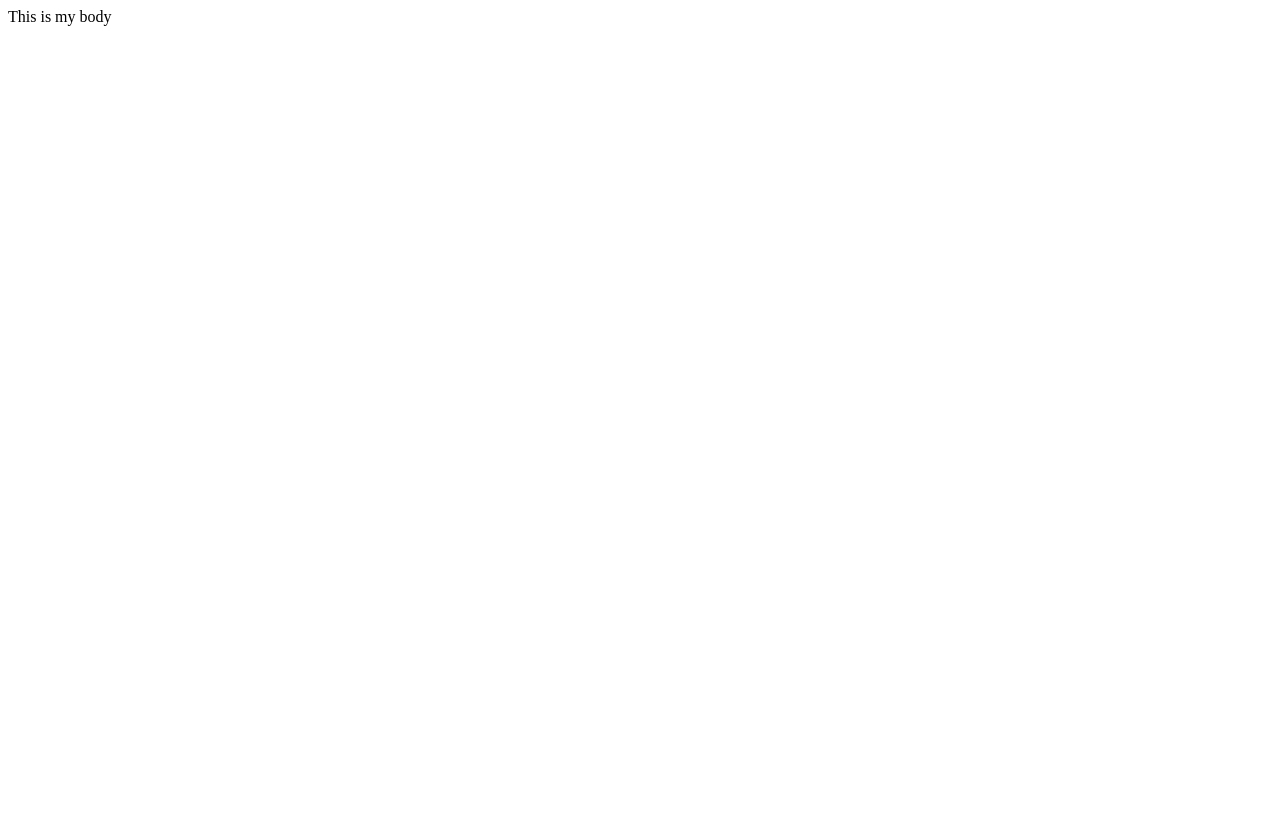
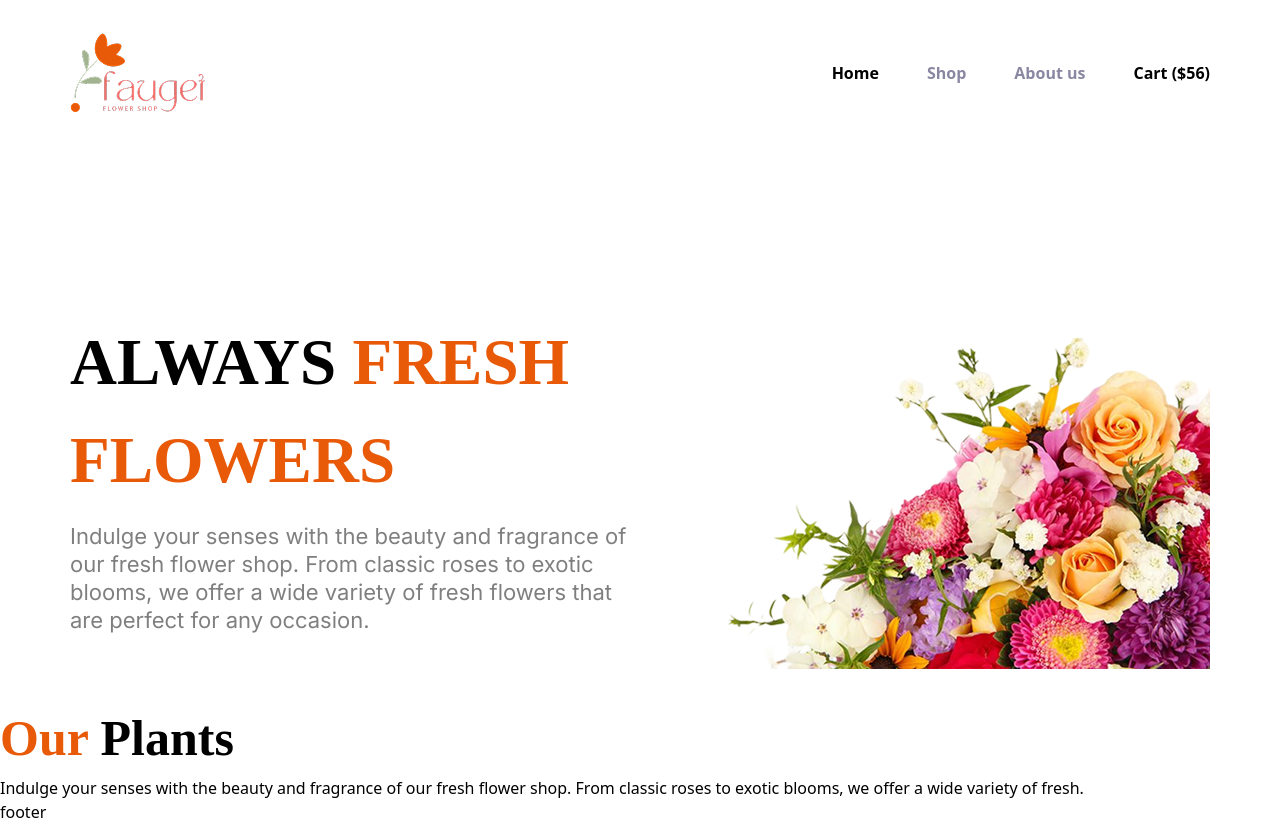
Before and after one commit to Mahedihasan101/practice-tailwind, a plain HTML site: page index.html in a window 1280 px wide. Before the commit the page ends 800 px from the top, so only its background shows below. Drawn offline with nearby package versions, Linux system fonts and the light colour scheme.

Commit message:
tailwind css

```diff
--- a/index.html
+++ b/index.html
@@ -1,11 +1,58 @@
 <!DOCTYPE html>
 <html lang="en">
-<head>
-    <meta charset="UTF-8">
-    <meta name="viewport" content="width=device-width, initial-scale=1.0">
+  <head>
+    <meta charset="UTF-8" />
+    <meta name="viewport" content="width=device-width, initial-scale=1.0" />
+    <link rel="preconnect" href="https://fonts.googleapis.com" />
+    <link rel="preconnect" href="https://fonts.gstatic.com" crossorigin />
+    <link
+      href="https://fonts.googleapis.com/css2?family=Inter:ital,opsz,wght@0,14..32,100..900;1,14..32,100..900&family=Noto+Serif:ital,wght@0,100..900;1,100..900&display=swap"
+      rel="stylesheet"
+    />
+    <script src="https://cdn.jsdelivr.net/npm/@tailwindcss/browser@4"></script>
     <title>Practice tailwaind</title>
-</head>
-<body>
-    This is my body
-</body>
+  </head>
+  <body>
+    <header class="w-[1140px] my-8 mx-auto">
+      <nav class="flex justify-between items-center">
+        <img src="assets/logo.png" alt="" />
+        <ul class="flex gap-12 font-bold">
+          <li><a href="">Home</a></li>
+          <li><a class="text-[#8987A1]" href="">Shop</a></li>
+          <li><a class="text-[#8987A1]" href="">About us</a></li>
+          <li><span>Cart ($56)</span></li>
+        </ul>
+      </nav>
+      <div class="flex justify-between mt-[200px]">
+        <div class="w-[570px]">
+          <h3 class="font-[noto-serif] font-bold text-[65px]">
+            ALWAYS <span class="text-[#E95A08]">FRESH FLOWERS</span>
+          </h3>
+          <p
+            class="font-[Inter] leading-7 text-[#00000080] text-[22px] mt-[13px]"
+          >
+            Indulge your senses with the beauty and fragrance of our fresh
+            flower shop. From classic roses to exotic blooms, we offer a wide
+            variety of fresh flowers that are perfect for any occasion.
+          </p>
+        </div>
+        <div>
+          <img class="" src="assets/hero-flower.png" alt="" />
+        </div>
+      </div>
+    </header>
+    <main>
+      <section>
+        <div>
+          <h3 class="font-[noto-serif] font-bold text-[50px] text-black"><span class="text-[#E95A08]">Our</span> Plants</h3>
+          <p>
+            Indulge your senses with the beauty and fragrance of our fresh
+            flower shop. From classic roses to exotic blooms, we offer a wide
+            variety of fresh.
+          </p>
+        </div>
+      </section>
+    </main>
+    <footer>footer</footer>
+  </body>
 </html>
--- /dev/null
+++ b/tailwaind.css
@@ -0,0 +1 @@
+ @import "tailwindcss"
```
Also changed, not shown: assets/deal-ana.png (added), assets/deal-bloom.png (added), assets/deal-zabo.png (added), assets/flower-store.png (added), assets/hero-flower.png (added), assets/icon-facebook.png (added), assets/icon-linkedin.png (added), assets/icon-twitter.png (added), assets/icon-youtube.png (added), assets/logo.png (added), assets/news-letter-bg.png (added), assets/sample-flower-image.png (added), assets/trusted-badge.png (added).
